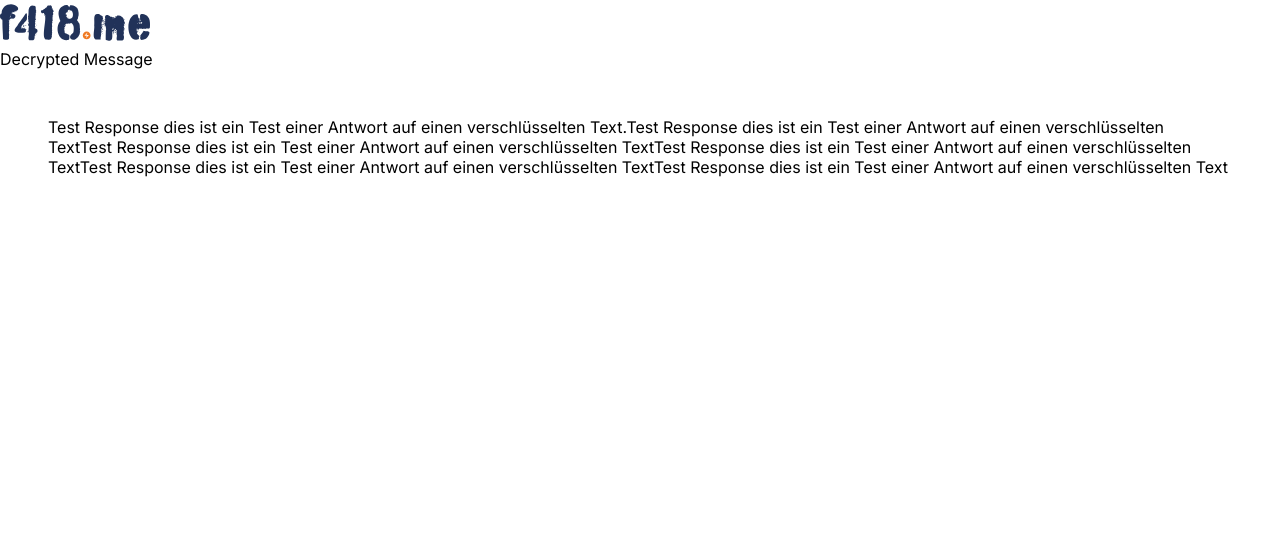
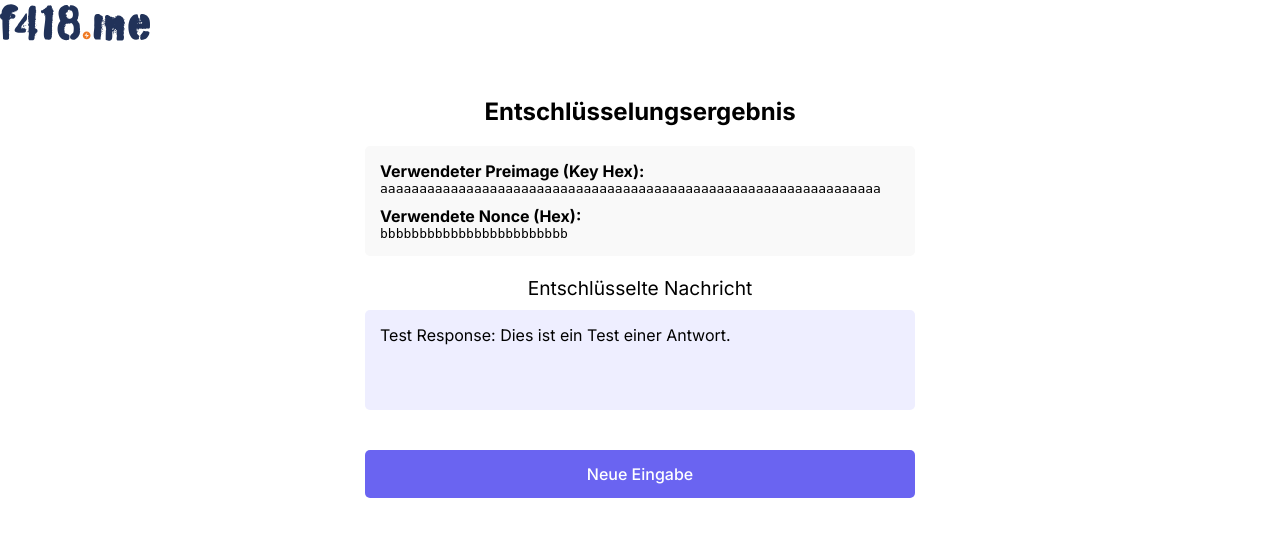
Before and after one commit to f418me/BOLTCipherVerifier, a FastAPI app: page /test-response in a window 1280 px wide. Shown: the top 537 px of the page. Run offline with FastAPI, Linux system fonts and the light colour scheme.

Commit message:
Changed decryption to ChaCha20

```diff
--- a/main.py
+++ b/main.py
@@ -1,52 +1,130 @@
+# --- START OF FILE main.py (Decryption Application) ---
 
+import binascii
+import logging
+from base64 import b64decode
+import os
+import uvicorn
 from fastapi import FastAPI, Request, Form
 from fastapi.responses import HTMLResponse
 from fastapi.templating import Jinja2Templates
-from base64 import b64decode
-from Crypto.Cipher import AES
-import binascii
+# Import ChaCha20 instead of AES
+from Crypto.Cipher import ChaCha20
+from starlette.staticfiles import StaticFiles
 
-from starlette.staticfiles import StaticFiles
+# Basic Logging setup
+logging.basicConfig(format='%(asctime)s - %(levelname)s - %(message)s', level=logging.INFO)
+log = logging.getLogger(__name__)
 
 app = FastAPI()
 templates = Jinja2Templates(directory="templates")
 app.mount("/static", StaticFiles(directory="static"), name="static")
 
 
-# Erstellen eines HTML-Formulars
 @app.get("/", response_class=HTMLResponse)
 async def read_form(request: Request):
+    # Display the initial form
     return templates.TemplateResponse("form.html", {"request": request})
+
 
 # Empfangen und Antworten mit den übermittelten Formulardaten
 @app.post("/", response_class=HTMLResponse)
-async def handle_form(request: Request, preimage: str = Form(...), initialize_vector: str = Form(...), content_encrypted: str = Form(...)):
-    hex_key = preimage
-    key = binascii.unhexlify(hex_key)
-    iv = binascii.unhexlify(initialize_vector)
-    encrypted_text = b64decode(content_encrypted)
+async def handle_form(request: Request,
+                      preimage: str = Form(...),        # Key (hex)
+                      nonce_hex: str = Form(...),       # Nonce (hex) - NEU
+                      content_encrypted: str = Form(...) # Encrypted Content (Base64)
+                     ):
+    try:
+        # Preimage ist der Key für ChaCha20 (muss 32 Bytes sein)
+        key = binascii.unhexlify(preimage)
+        if len(key) != 32:
+            log.error(f"Invalid key length: {len(key)} bytes. Expected 32.")
+            # Return an error message or raise an exception
+            return templates.TemplateResponse("form.html", {
+                "request": request,
+                "error_message": "Fehler: Ungültige Preimage-Länge (muss 64 Hex-Zeichen / 32 Bytes sein)."
+            })
 
-    # Entschlüssele den verschlüsselten Text im CFB-Modus
-    cipher = AES.new(key, AES.MODE_CFB, iv)
-    content_decrypted = cipher.decrypt(encrypted_text).decode()
+        # Nonce (muss 12 Bytes sein, basierend auf dem Encryption-Skript)
+        nonce = binascii.unhexlify(nonce_hex)
+        if len(nonce) != 12:
+            log.error(f"Invalid nonce length: {len(nonce)} bytes. Expected 12.")
+            # Return an error message or raise an exception
+            return templates.TemplateResponse("form.html", {
+                "request": request,
+                "error_message": "Fehler: Ungültige Nonce-Länge (muss 24 Hex-Zeichen / 12 Bytes sein)."
+            })
 
+        # Encrypted content is Base64 encoded
+        encrypted_data = b64decode(content_encrypted)
+
+        log.info(f"Received Key (Hex): {preimage}")
+        log.info(f"Received Nonce (Hex): {nonce_hex}")
+        # log.debug(f"Received Encrypted Data (Bytes): {encrypted_data}") # Optional: nur bei Bedarf loggen
+
+        # Initialize ChaCha20 cipher
+        cipher = ChaCha20.new(key=key, nonce=nonce)
+
+        # Decrypt the content
+        content_decrypted_bytes = cipher.decrypt(encrypted_data)
+
+        # Decode from bytes to string (assuming UTF-8)
+        content_decrypted = content_decrypted_bytes.decode('utf-8')
+
+        log.info("Decryption successful.")
+        # log.debug(f"Decrypted content: {content_decrypted}") # Optional
+
+        # Return the response page with the decrypted content
+        return templates.TemplateResponse("response.html", { # Verwende response.html für die Antwort
+            "request": request,
+            "preimage": preimage, # Optional: Zum Anzeigen
+            "nonce_hex": nonce_hex,   # Optional: Zum Anzeigen
+            "content_decrypted": content_decrypted
+        })
+
+    except binascii.Error as e:
+        log.error(f"Hex decoding error: {e}")
+        return templates.TemplateResponse("form.html", {
+            "request": request,
+            "error_message": f"Fehler beim Dekodieren von Hex-Werten: {e}"
+        })
+    except ValueError as e:
+         log.error(f"Base64 decoding error: {e}")
+         return templates.TemplateResponse("form.html", {
+             "request": request,
+             "error_message": f"Fehler beim Dekodieren von Base64: {e}"
+         })
+    except UnicodeDecodeError as e:
+        log.error(f"UTF-8 decoding error after decryption: {e}")
+        return templates.TemplateResponse("form.html", {
+            "request": request,
+            "error_message": "Fehler: Entschlüsselte Daten konnten nicht als UTF-8 Text dekodiert werden."
+        })
+    except Exception as e:
+        log.exception("An unexpected error occurred during decryption.") # Loggt den Stack Trace
+        return templates.TemplateResponse("form.html", {
+            "request": request,
+            "error_message": f"Ein unerwarteter Fehler ist aufgetreten: {e}"
+        })
+
+
+# Route für Testzwecke bleibt bestehen (optional)
+@app.get("/test-response", response_class=HTMLResponse)
+async def read_form_test(request: Request):
+    content_decrypted = "Test Response: Dies ist ein Test einer Antwort."
+    # Simuliere Werte für die Anzeige in response.html
+    preimage_test = "a" * 64 # Beispiel Preimage
+    nonce_test = "b" * 24    # Beispiel Nonce
     return templates.TemplateResponse("response.html", {
-        "request": request, "preimage": preimage, "content_decrypted": content_decrypted
+        "request": request,
+        "preimage": preimage_test,
+        "nonce_hex": nonce_test,
+        "content_decrypted": content_decrypted
     })
 
 
+if __name__ == "__main__":
+    app_host = os.getenv("APP_HOST", "127.0.0.1")
+    app_port = int(os.getenv("APP_PORT", "8000"))
 
-
-# Erstellen eines HTML-Formulars
-@app.get("/test-response", response_class=HTMLResponse)
-async def read_form_test(request: Request):
-    content_decrypted = "Test Response dies ist ein Test einer Antwort auf einen verschlüsselten Text.Test Response dies ist ein Test einer Antwort auf einen verschlüsselten TextTest Response dies ist ein Test einer Antwort auf einen verschlüsselten TextTest Response dies ist ein Test einer Antwort auf einen verschlüsselten TextTest Response dies ist ein Test einer Antwort auf einen verschlüsselten TextTest Response dies ist ein Test einer Antwort auf einen verschlüsselten Text"
-    return templates.TemplateResponse("response.html", {
-        "request": request, "content_decrypted": content_decrypted
-    })
-
-
-
-if __name__ == "__main__":
-    import uvicorn
-    uvicorn.run(app, host="127.0.0.1", port=8000)
+    uvicorn.run(app, host=app_host, port=app_port)
--- a/requirements.txt
+++ b/requirements.txt
@@ -6,3 +6,4 @@ pydantic
 pydantic_core
 pyln-client
 jinja2
+python-multipart
--- a/templates/response.html
+++ b/templates/response.html
@@ -1,28 +1,46 @@
 <!DOCTYPE html>
 <html>
 <head>
-    <title>Antwort</title>
+    <title>Entschlüsselungsergebnis</title>
     <link href="{{ url_for('static', path='/styles.css') }}" rel="stylesheet">
-
 </head>
 <body>
-    <div class="formbold-logo-wrapper"><a href="https://f418.me">
-            <img src="{{ url_for('static', path='/logo.svg') }}"  alt="logo" width="150" height="45"/>
+    <div class="formbold-logo-wrapper"><a href="https://f418.me"> <!-- Link Ziel anpassen, falls nötig -->
+            <img src="{{ url_for('static', path='/logo.svg') }}" alt="logo" width="150" height="45"/>
         </a>
     </div>
   <!-- Author: FormBold Team -->
   <!-- Learn More: https://formbold.com -->
-     <div class="formbold-title-wrapper">
-         <label for="content_decrypted" class="bold-label"> Decrypted Message </label>
+
+    <div class="formbold-main-wrapper">
+        <div class="formbold-form-wrapper" style="text-align: center;"> <!-- Zentriert den Inhalt etwas -->
+
+            <div class="formbold-title-wrapper" style="margin-bottom: 20px;">
+                 <h2 class="bold-label">Entschlüsselungsergebnis</h2>
             </div>
-     <div class="formbold-main-wrapper">
-            <p
-                name="content_decrypted"
+
+            <!-- Anzeige der verwendeten Eingaben -->
+            <div style="text-align: left; margin-bottom: 20px; background-color: #f9f9f9; padding: 15px; border-radius: 5px;">
+                <p><strong>Verwendeter Preimage (Key Hex):</strong></p>
+                <p style="word-wrap: break-word; font-family: monospace;">{{ preimage }}</p>
+                <p style="margin-top: 10px;"><strong>Verwendete Nonce (Hex):</strong></p>
+                <p style="word-wrap: break-word; font-family: monospace;">{{ nonce_hex }}</p>
+            </div>
+
+            <div class="formbold-title-wrapper" style="margin-bottom: 10px;">
+                 <label for="content_decrypted" class="bold-label" style="font-size: 1.2em;">Entschlüsselte Nachricht</label>
+            </div>
+
+            <!-- Angepasste Anzeige für multiline Text -->
+            <div
                 id="content_decrypted"
                 class="formbold-form-output"
-            >{{ content_decrypted }}</p>
+                style="white-space: pre-wrap; word-wrap: break-word; text-align: left; background-color: #eef; padding: 15px; border-radius: 5px; min-height: 100px;"
+            >{{ content_decrypted }}</div>
+
+            <br>
+            <a href="/" class="formbold-btn" style="display: inline-block; margin-top: 20px; text-decoration: none;">Neue Eingabe</a>
         </div>
     </div>
 </body>
-
 </html>
```
Also changed, not shown: templates/form.html (+40 -24 lines), 1 other file.
